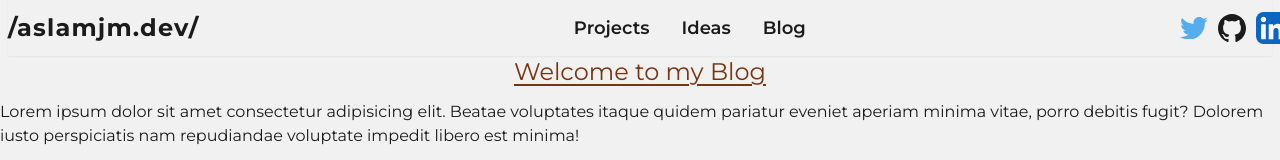
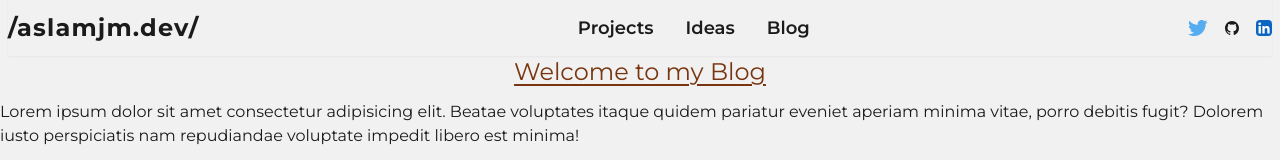
Before and after one commit to AslamJM/aslamjm.dev, a Next.js app: page / in a window 1280 px wide. Shown: the top 160 px of the page. Built offline with nearby package versions, Linux system fonts and the light colour scheme.

Commit message:
fixed the icons alignment

```diff
--- a/src/app/components/Navbar.tsx
+++ b/src/app/components/Navbar.tsx
@@ -29,7 +29,7 @@ const socialLinks: SocialLinkProps[] = [
   {
     href: "https://linkedin.com",
     Icon: LinkedIn,
-    className: "w-6 ml-4",
+    className: "w-6 ml-2",
   },
 ];
 
@@ -55,7 +55,13 @@ const NavLink = ({ to, classname }: { to: string; classname?: string }) => {
 
 const SocialLink = ({ href, Icon, className }: SocialLinkProps) => {
   return (
-    <MotionLink href={href} whileHover={{ y: -2 }} whileTap={{ scale: 0.9 }}>
+    <MotionLink
+      href={href}
+      target="_blank"
+      whileHover={{ y: -2 }}
+      whileTap={{ scale: 0.9 }}
+      className="flex items-center justify-center"
+    >
       <Icon className={className} />
     </MotionLink>
   );
```
